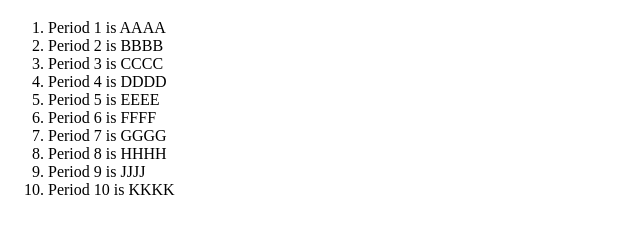
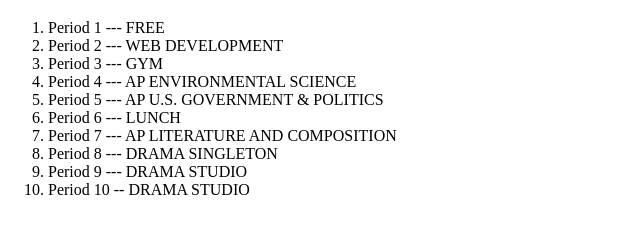
Before and after one commit to bayanjoon/0-1-Practice-A, a plain HTML site: page index.html in a window 1280 px wide. Shown: the part 61-294 px from the top of the page, without its empty margins (0-640 px from the left). Drawn offline with Linux system fonts and the light colour scheme.

Commit message:
UPDATED SCHEDULE

```diff
--- a/index.html
+++ b/index.html
@@ -10,16 +10,16 @@
 <body>
   <h1>My Schedule Today</h1>
   <ol>
-    <li>Period 1 is AAAA </li>
-    <li>Period 2 is BBBB </li>
-    <li>Period 3 is CCCC </li>
-    <li>Period 4 is DDDD </li>
-    <li>Period 5 is EEEE </li>
-    <li>Period 6 is FFFF </li>
-    <li>Period 7 is GGGG </li>
-    <li>Period 8 is HHHH </li>
-    <li>Period 9 is JJJJ </li>
-    <li>Period 10 is KKKK </li>
+    <li>Period 1 --- FREE  </li>
+    <li>Period 2 --- WEB DEVELOPMENT </li>
+    <li>Period 3 --- GYM </li>
+    <li>Period 4 --- AP ENVIRONMENTAL SCIENCE </li>
+    <li>Period 5 --- AP U.S. GOVERNMENT & POLITICS </li>
+    <li>Period 6 --- LUNCH </li>
+    <li>Period 7 --- AP LITERATURE AND COMPOSITION </li>
+    <li>Period 8 --- DRAMA SINGLETON </li>
+    <li>Period 9 --- DRAMA STUDIO </li>
+    <li>Period 10 -- DRAMA STUDIO </li>
   </ol>
 
 
```
